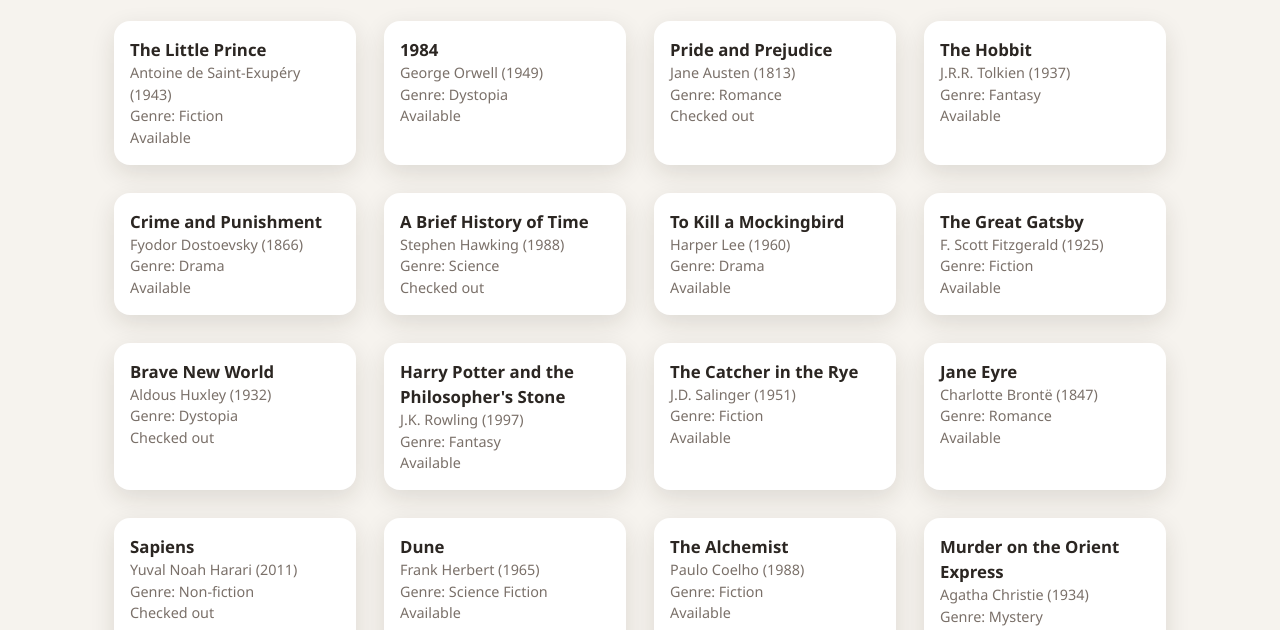
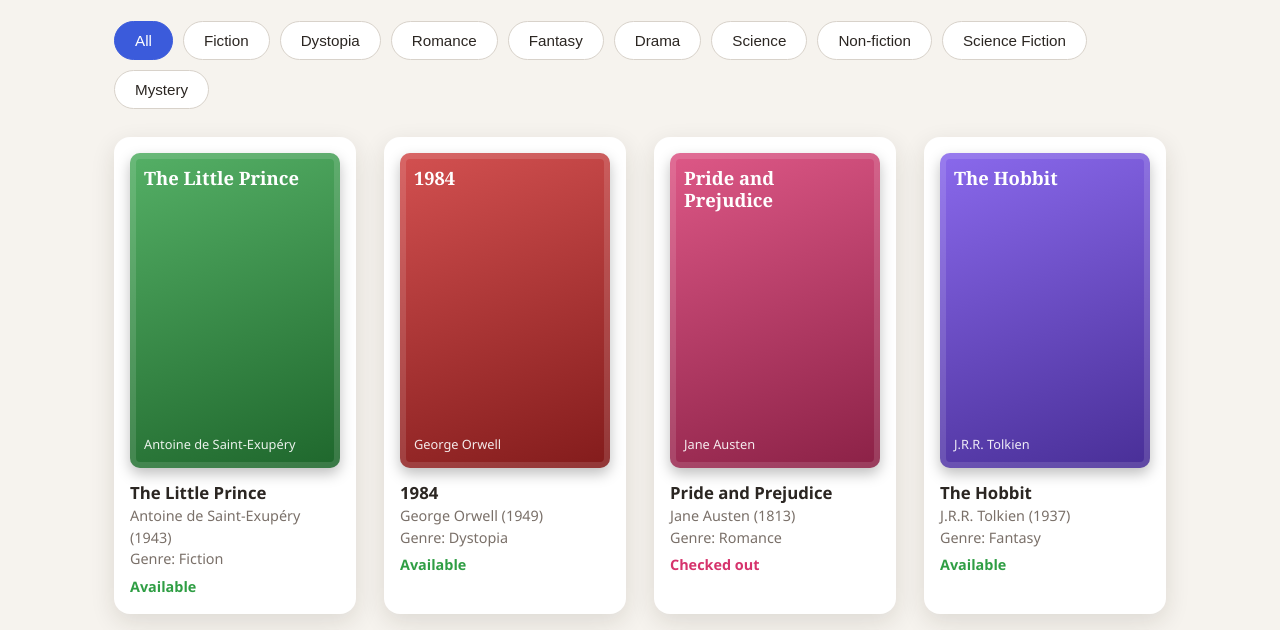
Before and after one commit to Lov884/booknest-lab1, a plain HTML site: page index.html in a window 1280 px wide. Shown: the part 163-793 px from the top of the page. Drawn offline with Linux system fonts and the light colour scheme.

Commit message:
add book covers and genre filter

```diff
--- a/css/style.css
+++ b/css/style.css
@@ -134,4 +134,47 @@ footer { text-align: center; padding: 24px; color: var(--muted); }
 
 @media (prefers-reduced-motion: reduce) {
   * { transition: none !important; animation: none !important; }
+}/* ---------- Covers ---------- */
+.cover {
+  aspect-ratio: 2 / 3;
+  border-radius: 10px;
+  margin-bottom: 12px;
+  padding: 14px;
+  display: flex;
+  flex-direction: column;
+  justify-content: space-between;
+  color: #fff;
+  background-image: linear-gradient(160deg, rgba(255,255,255,0.18), rgba(0,0,0,0.35));
+  box-shadow: inset 0 0 0 6px rgba(255,255,255,0.12), 0 6px 14px rgba(0,0,0,0.25);
 }
+
+.cover-title {
+  font-family: Georgia, serif;
+  font-size: 1.15rem;
+  font-weight: 700;
+  line-height: 1.2;
+}
+
+.cover-author { font-size: 0.8rem; opacity: 0.9; }
+
+/* ---------- Genre buttons ---------- */
+.filters {
+  display: flex;
+  flex-wrap: wrap;
+  gap: 10px;
+  margin-bottom: 28px;
+}
+
+.filters button {
+  background: #fff;
+  color: var(--text);
+  border: 1px solid #d8d2ca;
+}
+
+.filters button:hover { background: #ece7df; }
+
+.filters button.active {
+  background: var(--accent);
+  color: #fff;
+  border-color: var(--accent);
+}
--- a/js/main.js
+++ b/js/main.js
@@ -1,17 +1,71 @@
 const bookList = document.getElementById("book-list");
+
+const genreColors = {
+  "Fantasy": "#7048e8",
+  "Dystopia": "#c92a2a",
+  "Romance": "#d6336c",
+  "Drama": "#9c2a1e",
+  "Fiction": "#2f9e44",
+  "Non-fiction": "#1971c2",
+  "Science Fiction": "#0b7285",
+  "Science": "#e8590c"
+};
+
+function getColor(genre) {
+  return genreColors[genre] || "#495057";
+}
 
 function renderBooks(list) {
   bookList.innerHTML = "";
+
+  if (list.length === 0) {
+    bookList.innerHTML = '<p class="empty">No books found.</p>';
+    return;
+  }
+
   list.forEach(function (book) {
     const card = document.createElement("article");
     card.className = "book-card";
     card.innerHTML =
+      '<div class="cover" style="background-color:' + getColor(book.genre) + '">' +
+        '<span class="cover-title">' + book.title + "</span>" +
+        '<span class="cover-author">' + book.author + "</span>" +
+      "</div>" +
       "<h3>" + book.title + "</h3>" +
       "<p>" + book.author + " (" + book.year + ")</p>" +
       "<p>Genre: " + book.genre + "</p>" +
-      "<p>" + (book.available ? "Available" : "Checked out") + "</p>";
+      '<p class="status ' + (book.available ? "available" : "checked-out") + '">' +
+        (book.available ? "Available" : "Checked out") + "</p>";
     bookList.appendChild(card);
   });
 }
 
-renderBooks(books);
+/* ---------- Genre buttons ---------- */
+const filters = document.createElement("div");
+filters.className = "filters";
+bookList.parentNode.insertBefore(filters, bookList);
+
+function showGenre(genre) {
+  if (genre === "All") {
+    renderBooks(books);
+  } else {
+    renderBooks(books.filter(function (b) { return b.genre === genre; }));
+  }
+  document.querySelectorAll(".filters button").forEach(function (btn) {
+    btn.classList.toggle("active", btn.textContent === genre);
+  });
+}
+
+const genres = ["All"];
+books.forEach(function (b) {
+  if (!genres.includes(b.genre)) genres.push(b.genre);
+});
+
+genres.forEach(function (genre) {
+  const btn = document.createElement("button");
+  btn.textContent = genre;
+  btn.onclick = function () { showGenre(genre); };
+  filters.appendChild(btn);
+});
+
+showGenre("All");
```
